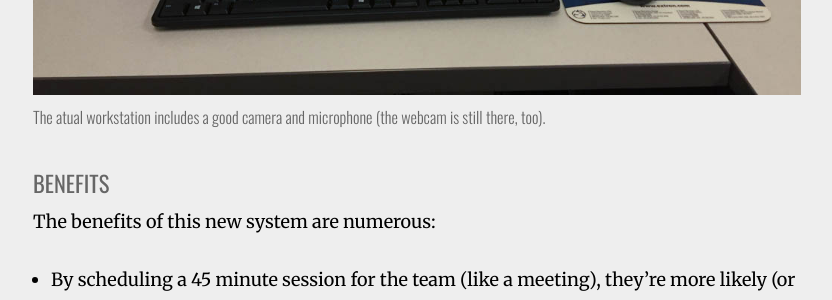
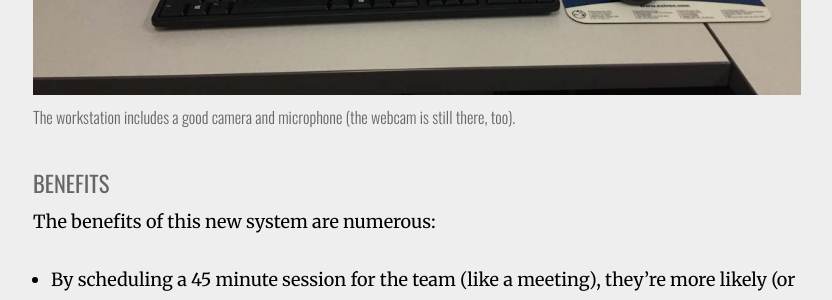
Before and after one commit to drewtodd/drewtodd.github.io, a Jekyll site: the page built from _posts/2016-09-01-getting-out-of-the-room.md, in a window 1280 px wide and 900 px high, scrolled down 4511 px. Shown: the part 155-455 px from the top of the window, without its empty margins (223-1055 px from the left). Built offline with Jekyll 4.4.1, drawn with Linux system fonts in a browser that asks for light colours; nearby versions of some CDN libraries; comment, search, counter and statistics services are not loaded.

Commit message:
copy edits

```diff
--- a/_posts/2016-09-01-getting-out-of-the-room.md
+++ b/_posts/2016-09-01-getting-out-of-the-room.md
@@ -50,7 +50,7 @@
 
 <div class="filler-background"><a href="/img/streaming-rig2.jpg"><img src="/img/streaming-rig2.jpg" class="floatcenter" /></a></div><em class="img-caption">The specialized hardware includes a streaming media processor and a confidence monitor to verify the remote display's screen.</em>
 
-<div class="filler-background"><a href="/img/streaming-rig3.jpg"><img src="/img/streaming-rig3.jpg" class="floatcenter" /></a></div><em class="img-caption">The atual workstation includes a good camera and microphone (the webcam is still there, too).</em>
+<div class="filler-background"><a href="/img/streaming-rig3.jpg"><img src="/img/streaming-rig3.jpg" class="floatcenter" /></a></div><em class="img-caption">The workstation includes a good camera and microphone (the webcam is still there, too).</em>
 
 ### Benefits
 
```
